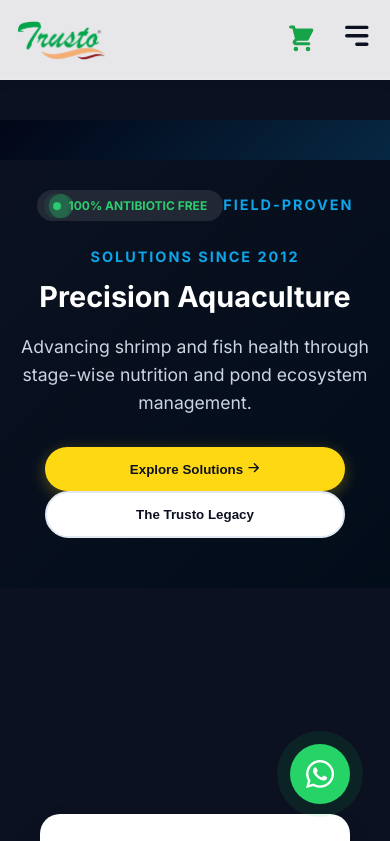
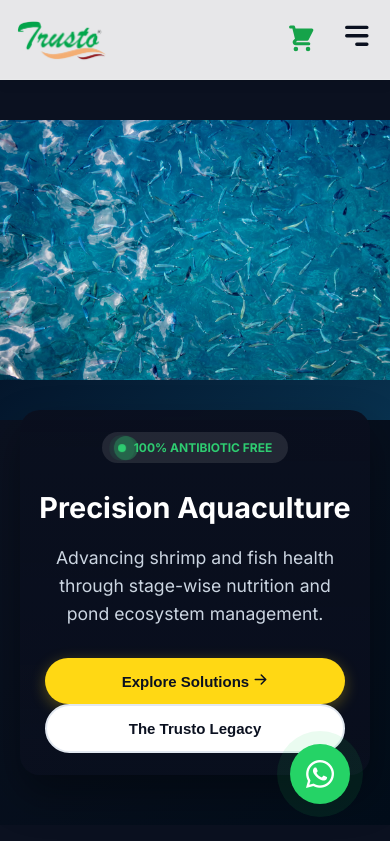
Before and after one commit to pulapakajayadeep98/trustobiotec, a React (Vite) app: page / in a window 390 px wide. Shown: the top 841 px of the page. Built offline with nearby package versions, Linux system fonts and the light colour scheme.

Commit message:
Fix Vercel SPA routing for React

```diff
--- a/src/pages/Home.css
+++ b/src/pages/Home.css
@@ -1957,4 +1957,312 @@
   .cta-actions-row { width: 100%; align-items: center; }
   .cta-text h2 { font-size: 2rem; }
   .cta-support-info { justify-content: center; }
-}
+}/* =====================================================
+   MOBILE VIEW FIXES – HOME PAGE ONLY
+   Target: max-width 768px
+   ===================================================== */
+
+@media (max-width: 768px) {
+
+  /* ---------- GLOBAL FIX ---------- */
+  .home-wrapper {
+    overflow-x: hidden;
+  }
+
+  .section-padding {
+    padding: 50px 16px;
+  }
+
+  h1 {
+    font-size: 28px;
+    line-height: 1.25;
+  }
+
+  h2 {
+    font-size: 24px;
+  }
+
+  p {
+    font-size: 15px;
+    line-height: 1.6;
+  }
+
+  /* ---------- HERO SECTION ---------- */
+  .premium-hero {
+    height: auto;
+  }
+
+  .hero-split-container {
+    flex-direction: column;
+  }
+
+  .hero-text-side {
+    width: 100%;
+    padding: 110px 16px 30px;
+    text-align: center;
+  }
+
+  .hero-content-wrapper {
+    max-width: 100%;
+  }
+
+  .hero-sub {
+    font-size: 12px;
+    letter-spacing: 1px;
+  }
+
+  .status-badge {
+    margin: 0 auto 14px;
+    font-size: 12px;
+  }
+
+  .hero-text-side h1 {
+    font-size: 30px;
+  }
+
+  .hero-text-side p {
+    font-size: 15px;
+  }
+
+  .hero-btns {
+    flex-direction: column;
+    gap: 12px;
+  }
+
+  .hero-btns button {
+    width: 100%;
+    justify-content: center;
+  }
+
+  .hero-image-side {
+    height: 260px;
+    background-position: center;
+    background-size: cover;
+  }
+
+  /* ---------- TECH BAR ---------- */
+  .tech-bar-container {
+    flex-direction: column;
+    gap: 18px;
+  }
+
+  .tech-item {
+    width: 100%;
+    padding: 16px;
+  }
+
+  .t-icon {
+    font-size: 26px;
+  }
+
+  /* ---------- SCIENCE STORY ---------- */
+  .science-grid {
+    grid-template-columns: 1fr;
+    gap: 30px;
+  }
+
+  .science-image img {
+    width: 100%;
+    max-width: 280px;
+    margin: 0 auto;
+    display: block;
+  }
+
+  /* ---------- PILLAR SECTIONS ---------- */
+  .pillar-row,
+  .pillar-row.reverse {
+    flex-direction: column;
+    gap: 30px;
+  }
+
+  .pillar-image,
+  .pillar-content {
+    width: 100%;
+    text-align: center;
+  }
+
+  .pillar-main-img {
+    max-width: 280px;
+    margin: 0 auto;
+  }
+
+  .pillar-icon {
+    font-size: 42px;
+  }
+
+  .pillar-stages {
+    text-align: left;
+  }
+
+  /* ---------- PRODUCT CAROUSEL ---------- */
+  .product-glass-card {
+    min-width: 200px;
+  }
+
+  .product-main-img {
+    max-height: 90px;
+  }
+
+  /* ---------- FINAL CTA ---------- */
+  .cta-content-card {
+    padding: 30px 18px;
+  }
+
+  .cta-actions-row {
+    flex-direction: column;
+    gap: 16px;
+  }
+
+  .cta-primary-btn {
+    width: 100%;
+    justify-content: center;
+  }
+
+  /* ---------- WHATSAPP FLOAT ---------- */
+  .whatsapp-float {
+    right: 14px;
+    bottom: 14px;
+    width: 52px;
+    height: 52px;
+  }
+}
+/* =====================================================
+   MOBILE HERO IMAGE VISIBILITY FIX
+   ===================================================== */
+
+@media (max-width: 768px) {
+
+  /* Ensure hero has visible height */
+  .premium-hero {
+    min-height: 100vh;
+    background-size: cover;
+    background-position: center top;
+  }
+
+  /* Force image side to appear */
+  .hero-image-side {
+    display: block;
+    width: 100%;
+    height: 300px;
+    min-height: 300px;
+    background-size: cover !important;
+    background-position: center !important;
+    background-repeat: no-repeat;
+  }
+
+  /* Reduce overlay intensity so image is visible */
+  .premium-hero::before,
+  .premium-hero::after {
+    opacity: 0.6;
+  }
+
+  /* Stack content properly */
+  .hero-split-container {
+    flex-direction: column;
+  }
+
+  /* Text section spacing */
+  .hero-text-side {
+    padding: 110px 16px 24px;
+    text-align: center;
+  }
+
+  /* Prevent text covering image */
+  .hero-content-wrapper {
+    background: linear-gradient(
+      to bottom,
+      rgba(8, 15, 32, 0.85),
+      rgba(8, 15, 32, 0.55)
+    );
+    padding: 24px 16px;
+    border-radius: 16px;
+  }
+
+  /* Buttons full-width */
+  .hero-btns {
+    flex-direction: column;
+  }
+
+  .hero-btns button {
+    width: 100%;
+  }
+}
+/* =====================================================
+   MOBILE HERO — IMAGE FIRST LAYOUT
+   ===================================================== */
+@media (max-width: 768px) {
+
+  /* Stack hero sections */
+  .hero-split-container {
+    flex-direction: column;
+  }
+
+  /* IMAGE SECTION FIRST */
+  .hero-image-side {
+    order: 1;
+    width: 100%;
+    height: 260px;
+    min-height: 260px;
+    background-size: cover !important;
+    background-position: center !important;
+    background-repeat: no-repeat;
+  }
+
+  /* TEXT SECTION SECOND */
+  .hero-text-side {
+    order: 2;
+    padding: 24px 16px 32px;
+    text-align: center;
+  }
+
+  /* Content card look */
+  .hero-content-wrapper {
+    background: linear-gradient(
+      180deg,
+      rgba(10, 15, 30, 0.95),
+      rgba(10, 15, 30, 0.85)
+    );
+    border-radius: 20px;
+    padding: 22px 18px;
+    margin-top: -40px; /* overlaps image slightly (premium look) */
+    box-shadow: 0 20px 40px rgba(0, 0, 0, 0.35);
+  }
+
+  /* Headline sizing */
+  .hero-title {
+    font-size: 28px;
+    line-height: 1.25;
+  }
+
+  .hero-subtitle {
+    font-size: 15px;
+    line-height: 1.6;
+    opacity: 0.9;
+  }
+
+  /* Badge alignment */
+  .hero-badges {
+    justify-content: center;
+    flex-wrap: wrap;
+    gap: 8px;
+  }
+
+  /* CTA buttons */
+  .hero-btns {
+    flex-direction: column;
+    gap: 12px;
+  }
+
+  .hero-btns button {
+    width: 100%;
+    padding: 14px;
+    font-size: 15px;
+    border-radius: 999px;
+  }
+
+  /* Reduce heavy overlays */
+  .premium-hero::before,
+  .premium-hero::after {
+    display: none;
+  }
+}
--- a/src/pages/Home.jsx
+++ b/src/pages/Home.jsx
@@ -20,7 +20,7 @@
   {
     id: 1,
     title: "Precision Aquaculture ",
-    subtitle: "FIELD-PROVEN SOLUTIONS SINCE 2012",
+
     tagline: "Advancing shrimp and fish health through stage-wise nutrition and pond ecosystem management.",
     image: "/aqua1.png",
     link: "/products/aqua",
@@ -29,7 +29,7 @@
   {
     id: 2,
     title: "Resilient Poultry Nutrition Systems",
-    subtitle: "35+ YEARS OF INDUSTRY LEGACY",
+
     tagline: "Comprehensive strategies for mycotoxin management, gut integrity, and peak layer performance.",
     image: "/poultry.png",
     link: "/products/poultry",
@@ -38,7 +38,7 @@
   {
     id: 3,
     title: "Optimized Swine Growth & FCR",
-    subtitle: "EXPORT-QUALITY BIO-INTERVENTIONS",
+
     tagline: "Scientific swine farming solutions focusing on digestive health and antibiotic-free productivity.",
     image: "/swarn.png",
     link: "/products/swine",
```
